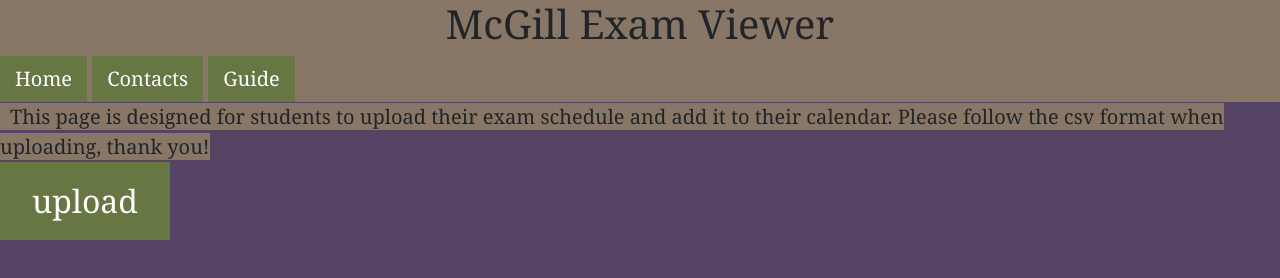
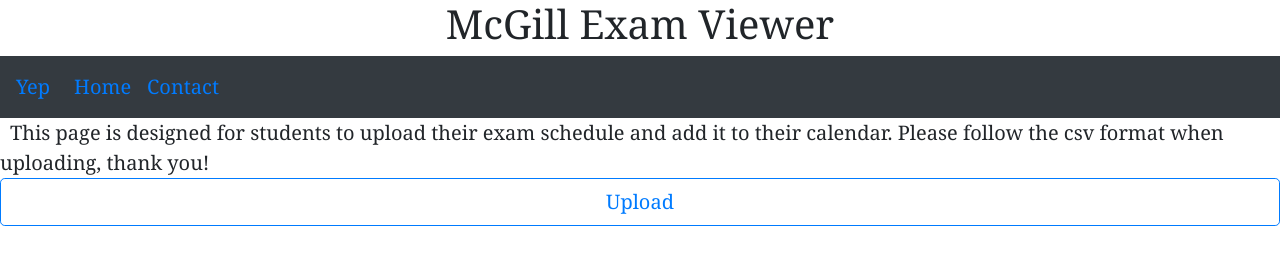
Before and after one commit to taerim25/FirstWebsite, a plain HTML site: page index.html in a window 1280 px wide. Drawn offline with nearby package versions, Linux system fonts and the light colour scheme.

Commit message:
created styles and scripts directory

```diff
--- a/index.html
+++ b/index.html
@@ -2,29 +2,42 @@
 <html>
     <head>
         <link rel="stylesheet" href="https://stackpath.bootstrapcdn.com/bootstrap/4.2.1/css/bootstrap.min.css" integrity="sha384-GJzZqFGwb1QTTN6wy59ffF1BuGJpLSa9DkKMp0DgiMDm4iYMj70gZWKYbI706tWS" crossorigin="anonymous">
-        <link href = "main.css" rel = "stylesheet" type = "text/css" />
+        <link href = "styles/main.css" rel = "stylesheet" type = "text/css" />
     </head>
     <header>
         <h1>
              McGill Exam Viewer
             </h1>
-        <ui>
-            <li>Home</li>
-            <li>Contacts</li>
-            <li>Guide</li>
+            <nav class="navbar navbar-expand-lg navbar-inverse bg-dark">
+                    <a class="navbar-brand" href="#">Yep</a>
+                    <button class="navbar-toggler" type="button" data-toggle="collapse" data-target="#navbarSupportedContent" aria-controls="navbarSupportedContent" aria-expanded="false" aria-label="Toggle navigation">
+                      <span class="navbar-toggler-icon"></span>
+                    </button>
 
-        </ui>
+                    <div class="collapse navbar-collapse" id="navbarSupportedContent">
+                      <ul class="navbar-nav mr-auto">
+                        <li class="nav-item active">
+                          <a class="nav-link" href="#">Home <span class="sr-only">(current)</span></a>
+                        </li>
+                        <li class="nav-item">
+                          <a class="nav-link" href="#">Contact</a>
+                        </li>
+                      </ul>
+                    </div>
+                  </nav>
     </header>
     <body>
+
         <desc>
             This page is designed for students to upload their exam schedule and add it to their calendar. Please follow the csv format when uploading, thank you!
         </desc>
 
         <br>
-        <input type = "button" class = "button" value ="upload">
+        <button type="button" class="btn btn-outline-primary btn-lg btn-block">Upload</button>
         <script src="https://code.jquery.com/jquery-3.3.1.slim.min.js" integrity="sha384-q8i/X+965DzO0rT7abK41JStQIAqVgRVzpbzo5smXKp4YfRvH+8abtTE1Pi6jizo" crossorigin="anonymous"></script>
         <script src="https://cdnjs.cloudflare.com/ajax/libs/popper.js/1.14.6/umd/popper.min.js" integrity="sha384-wHAiFfRlMFy6i5SRaxvfOCifBUQy1xHdJ/yoi7FRNXMRBu5WHdZYu1hA6ZOblgut" crossorigin="anonymous"></script>
         <script src="https://stackpath.bootstrapcdn.com/bootstrap/4.2.1/js/bootstrap.min.js" integrity="sha384-B0UglyR+jN6CkvvICOB2joaf5I4l3gm9GU6Hc1og6Ls7i6U/mkkaduKaBhlAXv9k" crossorigin="anonymous"></script>
+        <script src = "scripts/IndexScript.js" > </script>
     </body>
 
 </html>
--- a/main.css
+++ b/styles/main.css
@@ -1,11 +1,10 @@
 body{
-    background:#546;
+    background:#white;
     font-family: Georgia, 'Times New Roman', Times, serif;
 
     font-size: 20px;
 }
 body header {
-    background: #876;
 }
 body header h1{
     text-align:center;
@@ -34,7 +33,6 @@ header ui li {
 }
 body desc{
     text-align:center;
-    background:#876;
     padding: 0 0 0 10px;
     display: inline
 }
```
Also changed, not shown: scripts/IndexScript.js (added).
